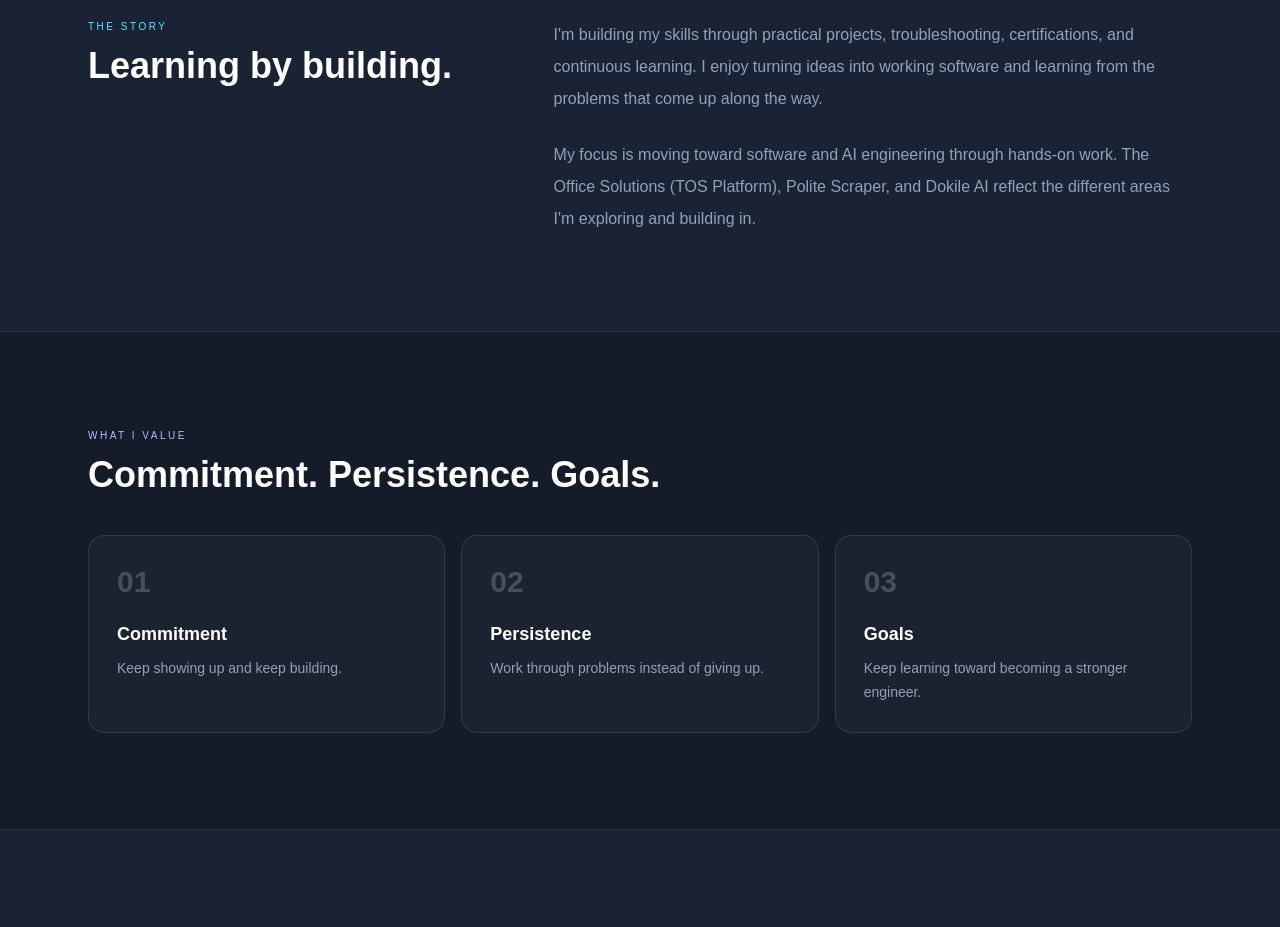
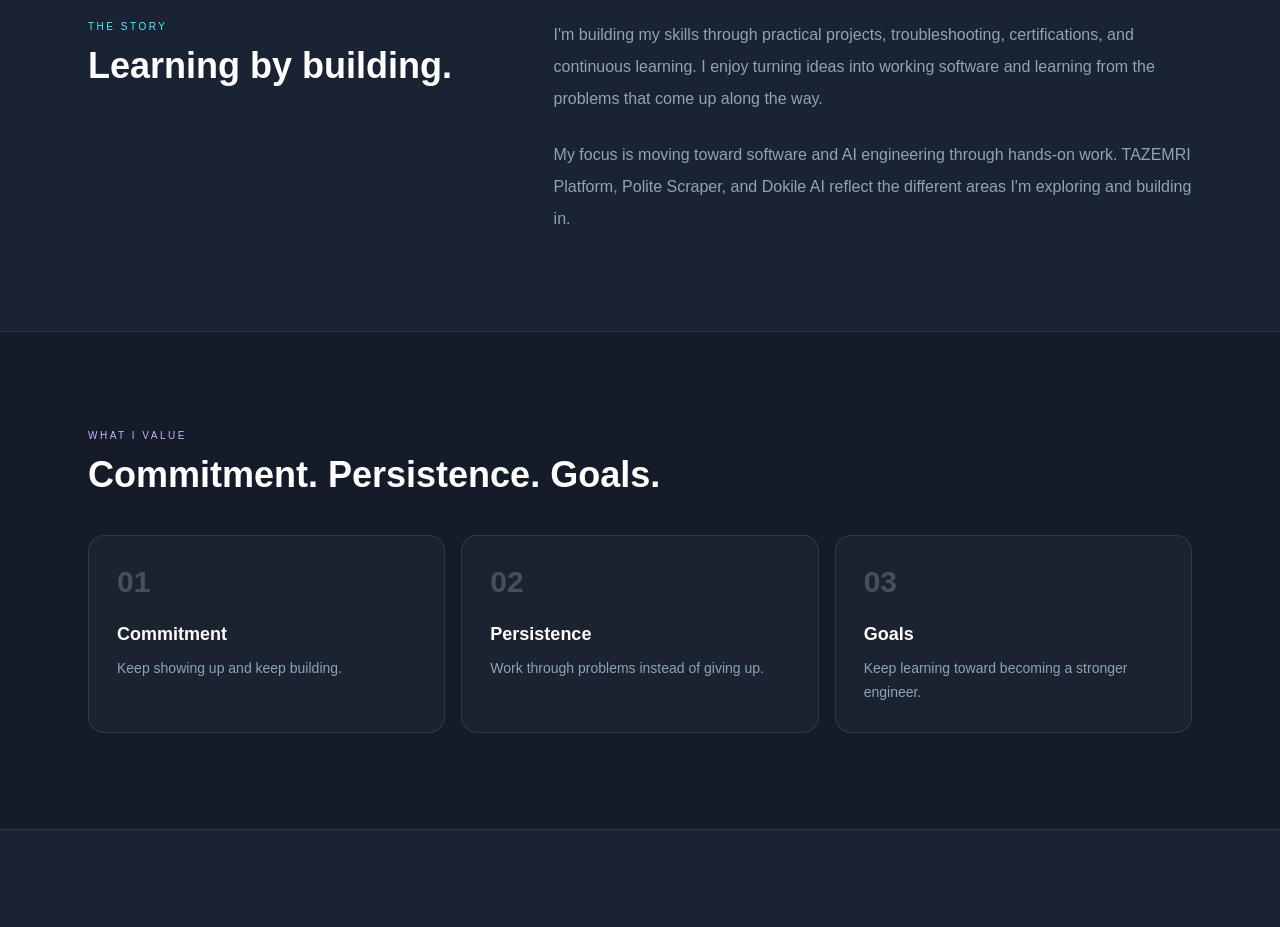
Before and after one commit to Leslei-254/leslei-portfolio, a Next.js app: page /about in a window 1280 px wide. Shown: the part 940-1867 px from the top of the page. Built offline with nearby package versions, Linux system fonts and the light colour scheme.

Commit message:
Update portfolio project branding to TAZEMRI

```diff
--- a/app/about/page.tsx
+++ b/app/about/page.tsx
@@ -15,7 +15,7 @@ export default function AboutPage() {
       </div>
     </section>
 
-    <section className="mx-auto max-w-6xl px-6 py-20 sm:py-24"><div className="grid gap-10 lg:grid-cols-[.8fr_1.2fr]"><div><p className="text-[10px] uppercase tracking-[.25em] text-cyan-300">The story</p><h2 className="mt-3 text-3xl font-semibold sm:text-4xl">Learning by building.</h2></div><div className="space-y-6 text-slate-400"><p className="leading-8">I&apos;m building my skills through practical projects, troubleshooting, certifications, and continuous learning. I enjoy turning ideas into working software and learning from the problems that come up along the way.</p><p className="leading-8">My focus is moving toward software and AI engineering through hands-on work. The Office Solutions (TOS Platform), Polite Scraper, and Dokile AI reflect the different areas I&apos;m exploring and building in.</p></div></div></section>
+    <section className="mx-auto max-w-6xl px-6 py-20 sm:py-24"><div className="grid gap-10 lg:grid-cols-[.8fr_1.2fr]"><div><p className="text-[10px] uppercase tracking-[.25em] text-cyan-300">The story</p><h2 className="mt-3 text-3xl font-semibold sm:text-4xl">Learning by building.</h2></div><div className="space-y-6 text-slate-400"><p className="leading-8">I&apos;m building my skills through practical projects, troubleshooting, certifications, and continuous learning. I enjoy turning ideas into working software and learning from the problems that come up along the way.</p><p className="leading-8">My focus is moving toward software and AI engineering through hands-on work. TAZEMRI Platform, Polite Scraper, and Dokile AI reflect the different areas I&apos;m exploring and building in.</p></div></div></section>
 
     <section className="border-y border-white/10 bg-[#141c2a]"><div className="mx-auto max-w-6xl px-6 py-20 sm:py-24"><div className="max-w-2xl"><p className="text-[10px] uppercase tracking-[.25em] text-violet-300">What I value</p><h2 className="mt-3 text-3xl font-semibold sm:text-4xl">Commitment. Persistence. Goals.</h2></div><div className="mt-10 grid gap-4 md:grid-cols-3">{[["01","Commitment","Keep showing up and keep building."],["02","Persistence","Work through problems instead of giving up."],["03","Goals","Keep learning toward becoming a stronger engineer."]].map(([n,t,d])=><div key={n} className="rounded-2xl border border-white/10 bg-white/[.03] p-7 transition hover:-translate-y-1 hover:border-violet-400/30"><span className="text-3xl font-semibold text-white/20">{n}</span><h3 className="mt-5 text-lg font-semibold">{t}</h3><p className="mt-2 text-sm leading-6 text-slate-400">{d}</p></div>)}</div></div></section>
 
```
